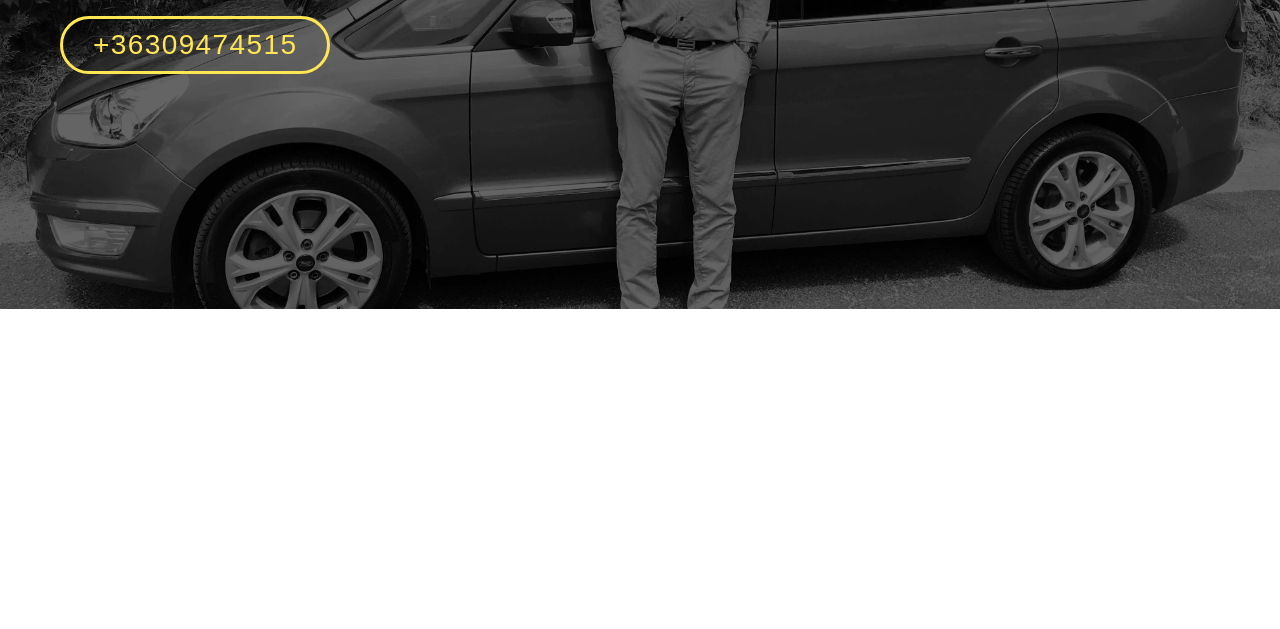
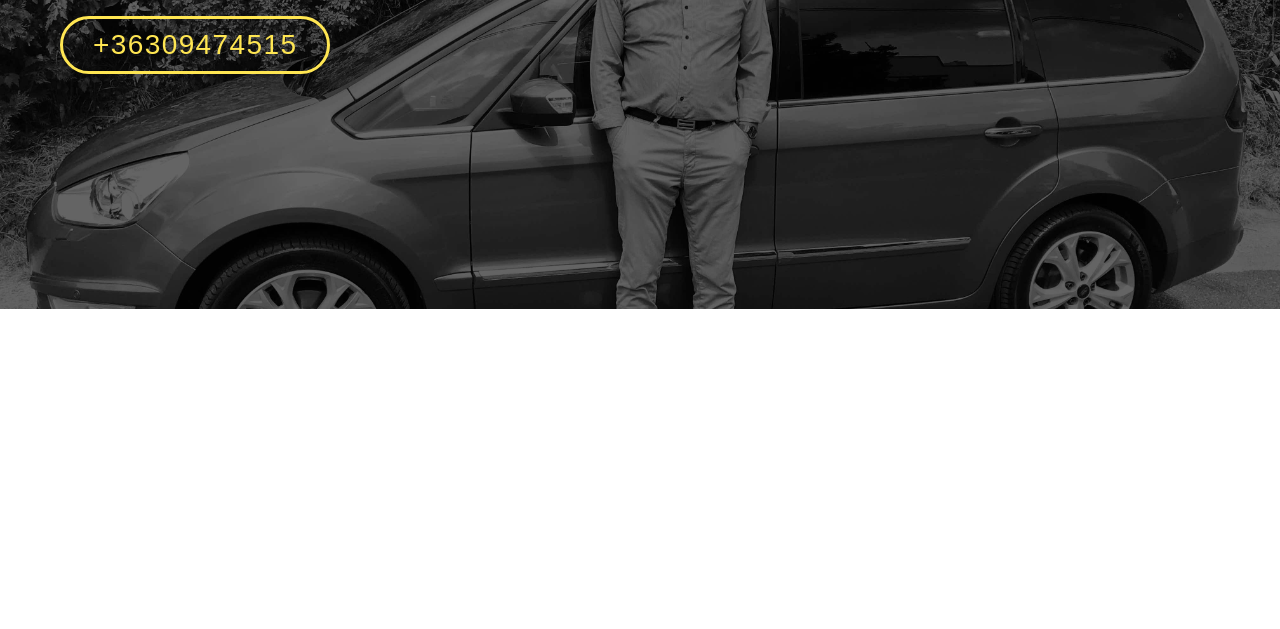
Before and after one commit to kelemena/familytaxi, a plain HTML site: page index.html in a window 1280 px wide. Shown: the part 171-800 px from the top of the page. Drawn offline with Linux system fonts and the light colour scheme; a web font is replaced by a local one.

Commit message:
set background position

```diff
--- a/styles.css
+++ b/styles.css
@@ -65,7 +65,7 @@ a {
 #profile {
     background-image: url(./assests/kelementaxi-background.jpg);
     background-size: cover;
-    background-position: 35%;
+    background-position: 35% 15%;
     position: relative;
     z-index: 1;
 }
```
